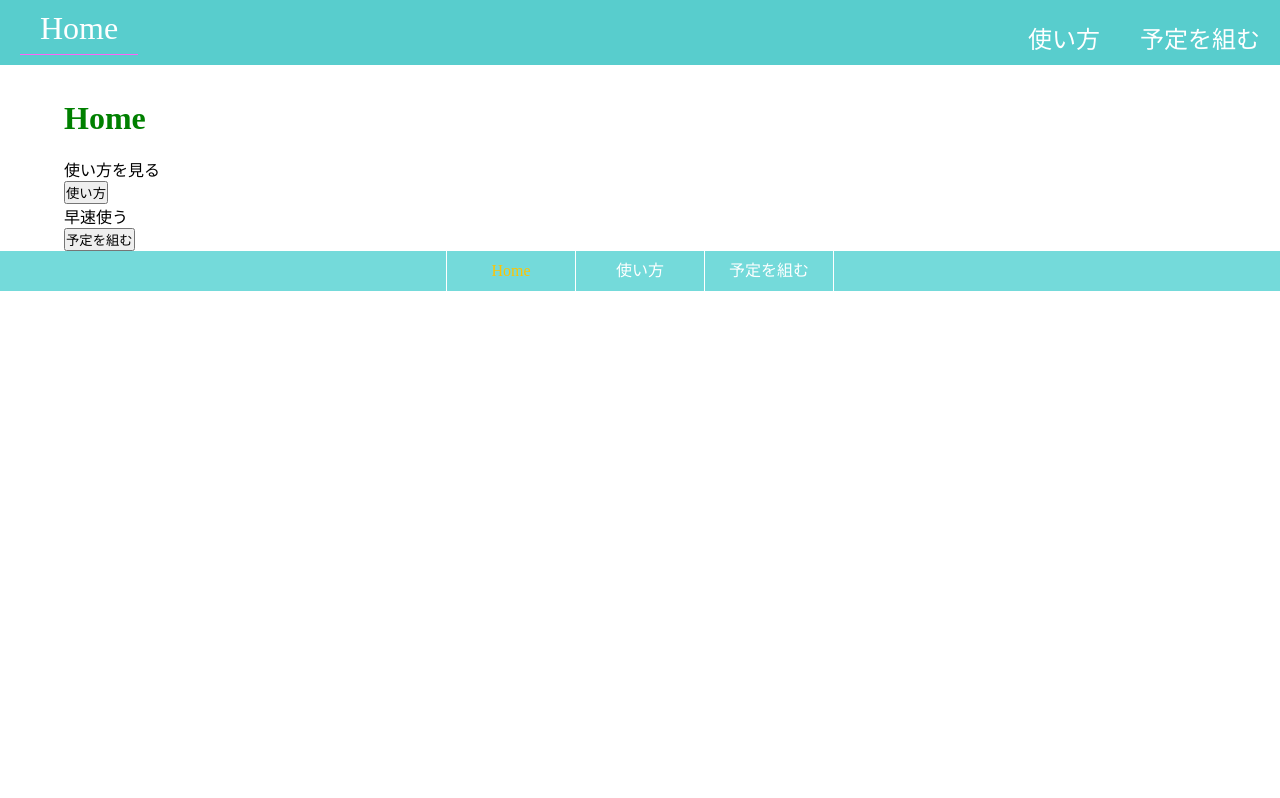
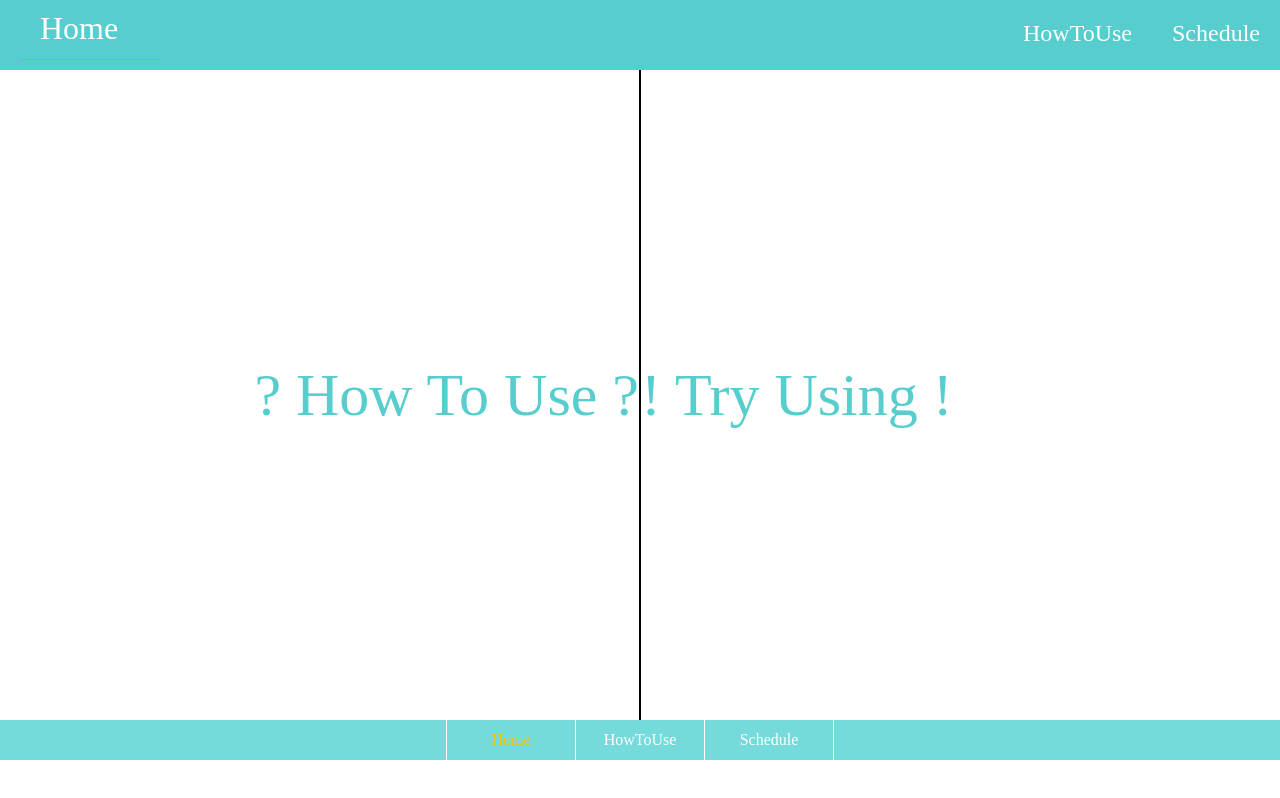
Before and after one commit to Takada222/Schedule-app, a Vue app: page / in a window 1280 px wide. Built offline with nearby package versions, Linux system fonts and the light colour scheme; the HTML template or start-up script is replaced by a standard one.

Commit message:
Homeページのスタイルを適用

```diff
--- a/src/App.vue
+++ b/src/App.vue
@@ -1,7 +1,7 @@
 <template>
   <div>
     <myheader></myheader>
-    <router-view class="top-container"></router-view>
+    <router-view></router-view>
     <myfooter></myfooter>
   </div>
 </template>
@@ -29,14 +29,11 @@ export default {
     padding-top: 100px;
     width: 90%;
     margin: 0 5%;
+    z-index: 1;
   }
 
   h1 {
-    color: green;
+    color: rgba(200, 70, 70, 0.9);
     margin-bottom: 20px;
   }
-
-  myheader {
-    position: fixed;
-  }
 </style>
--- a/src/components/CreateTask.vue
+++ b/src/components/CreateTask.vue
@@ -20,6 +20,7 @@
                 <button @click="cancelCreateTaskModal">キャンセル</button>
             </div>
         </div>
+
     </div>
 </template>
 
@@ -50,7 +51,6 @@ export default {
       width: 100%;
       height: 100%;
       background-color: rgba(0,0,0,0.5);
-      display: flex;
       align-items: center;
       justify-content: center;
     }
--- a/src/components/myfooter.vue
+++ b/src/components/myfooter.vue
@@ -2,8 +2,8 @@
     <div id="footer-container">
         <nav>
             <router-link to="/" exact active-class="footer--link--active" class="footer-link">Home</router-link>
-            <router-link to="/HowToUse" exact active-class="footer--link--active" class="footer-link">使い方</router-link>
-            <router-link to="/Schedule" exact active-class="footer--link--active" class="footer-link footer-schedule">予定を組む</router-link>
+            <router-link to="/HowToUse" exact active-class="footer--link--active" class="footer-link">HowToUse</router-link>
+            <router-link to="/Schedule" exact active-class="footer--link--active" class="footer-link footer-schedule">Schedule</router-link>
         </nav>
     </div>
 </template>
--- a/src/components/myheader.vue
+++ b/src/components/myheader.vue
@@ -2,8 +2,8 @@
     <div class="header-container">
             <router-link to="/" exact active-class="header--link--active" class="header-link header-home">Home</router-link>
         <nav>
-            <router-link to="/HowToUse" exact active-class="header--link--active" class="header-link">使い方</router-link>
-            <router-link to="/Schedule" exact active-class="header--link--active" class="header-link">予定を組む</router-link>
+            <router-link to="/HowToUse" exact active-class="header--link--active" class="header-link">HowToUse</router-link>
+            <router-link to="/Schedule" exact active-class="header--link--active" class="header-link">Schedule</router-link>
         </nav>
     </div>
 </template>
@@ -16,9 +16,11 @@
         position: fixed;
         justify-content: space-between;
         width: 100%;
+        height: 50px;
     }
 
     .header-link {
+        width: 100px;
         padding: 0 20px;
         color: rgb(255, 255, 255);
         text-decoration: none;
--- a/src/views/Home.vue
+++ b/src/views/Home.vue
@@ -1,26 +1,94 @@
 <template>
-    <div>
-        <h1>Home</h1>
-        <div class="link-to-how">
-            <p>使い方を見る</p>
-            <button @click="toHowToUse">使い方</button>
+    <div class="body-container">
+        <div class="link link-to-how" @mouseover="changeLeftColor" @mouseleave="ripositLeftColor" :class={mouseHoverLeft:isActiveLeft}>
+            <p>? How To Use ?</p>
+            <a href="#" @click="toHowToUse"></a>
         </div>
-        <div class="use-schedule">
-            <p>早速使う</p>
-            <button @click="toSchedule">予定を組む</button>
+        <div class="link link-to-schedule" @mouseover="changeRightColor" @mouseleave="ripositRightColor" :class={mouseHoverRight:isActiveRight}>
+            <p>! Try Using !</p>
+            <a href="#" @click="toSchedule"></a>
         </div>
     </div>
 </template>
 
 <script>
 export default {
+    data() {
+        return {
+            isActiveLeft: false,
+            isActiveRight: false
+        }
+    },
     methods: {
         toHowToUse() {
             this.$router.push('/HowToUse');
         },
         toSchedule() {
             this.$router.push('/Schedule');
+        },
+        changeLeftColor() {
+            this.isActiveLeft = true
+        },
+        ripositLeftColor() {
+            this.isActiveLeft = false
+        },
+        changeRightColor() {
+            this.isActiveRight = true
+        },
+        ripositRightColor() {
+            this.isActiveRight = false
         }
     }
 }
 </script>
+
+<style scoped>
+    .body-container {
+        display: flex;
+        justify-content: center;
+        align-items: center;
+        padding-top: 70px;
+        z-index: 1;
+    }
+
+    .link {
+        width: 50%;
+        line-height: 650px;
+        position: relative;
+    }
+
+    .link a {
+        position: absolute;
+        top: 0;
+        left: 0;
+        height: 100%;
+        width: 100%;
+    }
+
+    .link p {
+        font-size: 60px;
+        color: rgba(70, 200, 200, 0.9);
+        transition: 1s;
+    }
+
+    .mouseHoverLeft p {
+        color: white;
+        background-color: rgba(70, 200, 200, 0.5);
+        transition: 1s;
+    }
+
+    .mouseHoverRight p {
+        color: white;
+        background-color: rgba(70, 200, 200, 0.5);
+        transition: 1s;
+    }
+
+    .link-to-how {
+        border-right: 1px solid #000;
+        text-align: right;
+    }
+
+    .link-to-schedule {
+        border-left: 1px solid #000;
+    }
+</style>
--- a/src/views/Schedule.vue
+++ b/src/views/Schedule.vue
@@ -1,5 +1,5 @@
 <template>
-    <div>
+    <div class="top-container">
         <h1>今日の予定</h1>
         <create-task></create-task>
         <task-list></task-list>
@@ -17,3 +17,10 @@ export default {
     }
 }
 </script>
+
+<style scoped>
+    myheader {
+    position: fixed;
+    z-index: 2;
+  }
+</style>
```
Also changed, not shown: src/views/HowToUse.vue (+2 -1 lines).
